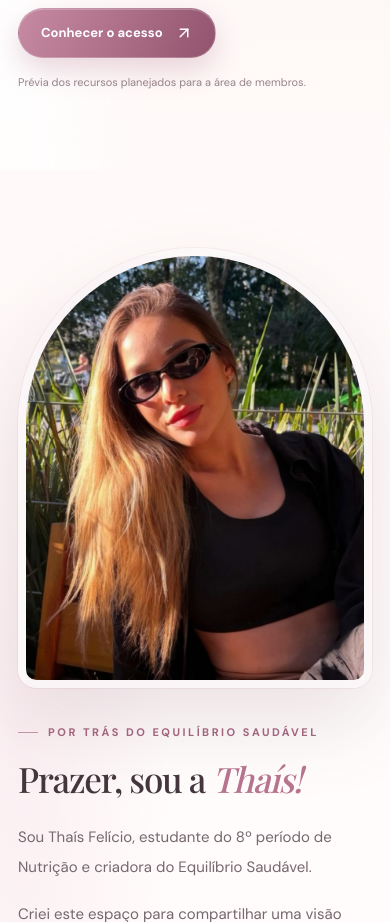
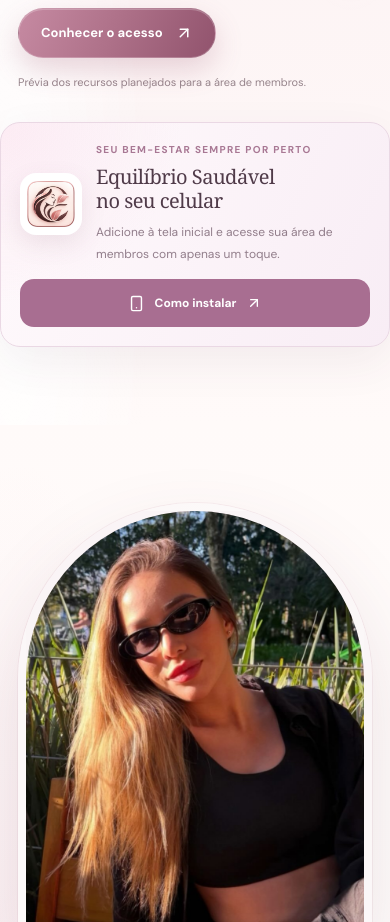
Before and after one commit to deferias777-spec/equilibriosaudavelTH, a React (Vite) app: page / in a window 390 px wide. Shown: the part 2700-3622 px from the top of the page. Built offline with nearby package versions, Linux system fonts and the light colour scheme; no server answers.

Commit message:
feat: premium mobile app install section

```diff
--- /dev/null
+++ b/src/components/InstallAppPromo.css
@@ -0,0 +1,228 @@
+.es-install-promo,
+.es-install-promo * {
+  box-sizing: border-box;
+}
+
+.es-install-promo {
+  display: flex;
+  align-items: center;
+  gap: 20px;
+  width: 100%;
+  max-width: 1120px;
+  margin: 30px auto 0;
+  padding: 22px 25px;
+  border: 1px solid #ead8e4;
+  border-radius: 24px;
+  background:
+    radial-gradient(circle at 0% 0%,rgba(245,198,220,.28),transparent 40%),
+    linear-gradient(115deg,#fffafc,#f8edf5);
+  box-shadow: 0 15px 45px rgba(91,53,78,.07);
+}
+
+.es-install-promo-icon {
+  flex: 0 0 76px;
+  width: 76px;
+  height: 76px;
+  padding: 5px;
+  border-radius: 20px;
+  background: #fff;
+  box-shadow: 0 9px 25px rgba(125,79,109,.12);
+}
+
+.es-install-promo-icon img {
+  display: block;
+  width: 100%;
+  height: 100%;
+  border-radius: 16px;
+  object-fit: cover;
+}
+
+.es-install-promo-copy {
+  flex: 1;
+  min-width: 0;
+}
+
+.es-install-promo-copy > span {
+  display: block;
+  margin-bottom: 8px;
+  color: #a87894;
+  font-size: 10px;
+  font-weight: 800;
+  letter-spacing: 1.3px;
+}
+
+.es-install-promo-copy h3 {
+  margin: 0 0 8px;
+  color: #503b49;
+  font-family: Georgia,serif;
+  font-size: clamp(20px,2.3vw,27px);
+  line-height: 1.2;
+}
+
+.es-install-promo-copy p {
+  margin: 0;
+  color: #927e8b;
+  font-size: 12px;
+  line-height: 1.8;
+}
+
+.es-install-promo-button,
+.es-install-confirm {
+  display: inline-flex;
+  align-items: center;
+  justify-content: center;
+  gap: 10px;
+  min-height: 48px;
+  padding: 13px 20px;
+  border: 0;
+  border-radius: 14px;
+  background: #a86e91;
+  color: #fff;
+  font-size: 12px;
+  font-weight: 750;
+  cursor: pointer;
+  transition: background .2s,transform .2s;
+}
+
+.es-install-promo-button:hover,
+.es-install-confirm:hover {
+  background: #925a7d;
+  transform: translateY(-2px);
+}
+
+.es-install-overlay {
+  position: fixed;
+  inset: 0;
+  z-index: 99999;
+  display: flex;
+  align-items: center;
+  justify-content: center;
+  padding: 20px;
+  background: rgba(43,29,40,.58);
+  backdrop-filter: blur(9px);
+}
+
+.es-install-dialog {
+  position: relative;
+  width: min(100%,620px);
+  max-height: 90vh;
+  overflow-y: auto;
+  padding: 35px;
+  border: 1px solid #f0deea;
+  border-radius: 26px;
+  background: #fffbfd;
+  box-shadow: 0 30px 90px rgba(38,20,33,.2);
+}
+
+.es-install-close {
+  position: absolute;
+  top: 17px;
+  right: 17px;
+  display: grid;
+  place-items: center;
+  width: 38px;
+  height: 38px;
+  border: 1px solid #eddce7;
+  border-radius: 11px;
+  background: white;
+  color: #735767;
+  cursor: pointer;
+}
+
+.es-install-dialog-icon {
+  display: block;
+  width: 76px;
+  height: 76px;
+  margin-bottom: 22px;
+  border-radius: 18px;
+  object-fit: cover;
+  box-shadow: 0 9px 25px rgba(125,79,109,.13);
+}
+
+.es-install-eyebrow {
+  color: #ad7898;
+  font-size: 10px;
+  font-weight: 800;
+  letter-spacing: 1.5px;
+}
+
+.es-install-dialog h2 {
+  margin: 12px 0;
+  color: #503b49;
+  font-family: Georgia,serif;
+  font-size: clamp(26px,4vw,35px);
+  line-height: 1.2;
+}
+
+.es-install-description {
+  color: #927d8a;
+  font-size: 13px;
+  line-height: 1.8;
+}
+
+.es-install-platforms {
+  display: grid;
+  grid-template-columns: repeat(2,minmax(0,1fr));
+  gap: 15px;
+  margin: 25px 0;
+}
+
+.es-install-platform {
+  padding: 20px;
+  border: 1px solid #eedde8;
+  border-radius: 17px;
+  background: #fff;
+}
+
+.es-install-platform strong {
+  color: #694c5e;
+  font-size: 13px;
+}
+
+.es-install-platform ol {
+  margin: 14px 0 0;
+  padding-left: 19px;
+  color: #907b88;
+  font-size: 12px;
+  line-height: 2;
+}
+
+.es-install-confirm {
+  width: 100%;
+}
+
+@media(max-width:700px) {
+  .es-install-promo {
+    flex-wrap: wrap;
+    gap: 14px;
+    padding: 19px;
+    border-radius: 20px;
+  }
+
+  .es-install-promo-icon {
+    flex-basis: 62px;
+    width: 62px;
+    height: 62px;
+    border-radius: 16px;
+  }
+
+  .es-install-promo-button {
+    width: 100%;
+  }
+
+  .es-install-dialog {
+    padding: 26px 20px;
+    border-radius: 20px;
+  }
+
+  .es-install-platforms {
+    grid-template-columns: 1fr;
+  }
+}
+
+@media(prefers-reduced-motion:reduce) {
+  .es-install-promo-button,
+  .es-install-confirm {
+    transition: none;
+  }
+}
--- /dev/null
+++ b/src/components/InstallAppPromo.jsx
@@ -0,0 +1,132 @@
+import React, { useEffect, useState } from 'react';
+import { Smartphone, ArrowUpRight, X } from 'lucide-react';
+import './InstallAppPromo.css';
+
+export default function InstallAppPromo() {
+  const [isOpen, setIsOpen] = useState(false);
+
+  useEffect(() => {
+    if (!isOpen) return;
+
+    const onEscape = (event) => {
+      if (event.key === 'Escape') setIsOpen(false);
+    };
+
+    window.addEventListener('keydown', onEscape);
+
+    return () => window.removeEventListener('keydown', onEscape);
+  }, [isOpen]);
+
+  return (
+    <>
+      <div className="es-install-promo">
+        <div className="es-install-promo-icon">
+          <img
+            src="/images/favicon.png"
+            alt="Ícone Equilíbrio Saudável"
+            loading="lazy"
+          />
+        </div>
+
+        <div className="es-install-promo-copy">
+          <span>SEU BEM-ESTAR SEMPRE POR PERTO</span>
+
+          <h3>Equilíbrio Saudável no seu celular</h3>
+
+          <p>
+            Adicione à tela inicial e acesse sua área de membros
+            com apenas um toque.
+          </p>
+        </div>
+
+        <button
+          type="button"
+          className="es-install-promo-button"
+          onClick={() => setIsOpen(true)}
+        >
+          <Smartphone size={17} />
+          Como instalar
+          <ArrowUpRight size={16} />
+        </button>
+      </div>
+
+      {isOpen && (
+        <div
+          className="es-install-overlay"
+          onMouseDown={(event) => {
+            if (event.target === event.currentTarget) {
+              setIsOpen(false);
+            }
+          }}
+        >
+          <div
+            className="es-install-dialog"
+            role="dialog"
+            aria-modal="true"
+            aria-labelledby="es-install-heading"
+          >
+            <button
+              type="button"
+              className="es-install-close"
+              aria-label="Fechar instruções"
+              onClick={() => setIsOpen(false)}
+            >
+              <X size={20} />
+            </button>
+
+            <img
+              src="/images/favicon.png"
+              alt=""
+              className="es-install-dialog-icon"
+            />
+
+            <span className="es-install-eyebrow">
+              SEU ESPAÇO, SEMPRE POR PERTO
+            </span>
+
+            <h2 id="es-install-heading">
+              Leve seu bem-estar com você.
+            </h2>
+
+            <p className="es-install-description">
+              Adicione o Equilíbrio Saudável à tela inicial
+              do celular e tenha acesso rápido à sua área de membros.
+            </p>
+
+            <div className="es-install-platforms">
+              <section className="es-install-platform">
+                <strong>iPhone · Safari</strong>
+
+                <ol>
+                  <li>Abra nosso site no Safari.</li>
+                  <li>Toque no botão Compartilhar.</li>
+                  <li>Escolha Adicionar à Tela de Início.</li>
+                  <li>Confirme tocando em Adicionar.</li>
+                </ol>
+              </section>
+
+              <section className="es-install-platform">
+                <strong>Android · Chrome</strong>
+
+                <ol>
+                  <li>Abra nosso site no Chrome.</li>
+                  <li>Toque no menu de três pontos.</li>
+                  <li>Escolha Instalar app ou Adicionar à tela inicial.</li>
+                  <li>Confirme a instalação.</li>
+                </ol>
+              </section>
+            </div>
+
+            <button
+              type="button"
+              className="es-install-confirm"
+              onClick={() => setIsOpen(false)}
+            >
+              Entendi
+            </button>
+          </div>
+        </div>
+      )}
+    </>
+  );
+}
--- a/src/pages/Home.jsx
+++ b/src/pages/Home.jsx
@@ -1,3 +1,4 @@
+import InstallAppPromo from '../components/InstallAppPromo';
 import HomeCommunityPromo from '../components/HomeCommunityPromo';
 import React, { useState } from 'react';
 import { Link } from 'react-router-dom';
@@ -270,7 +271,8 @@ export default function Home() {
             </p>
           </div>
         </div>
-      </section>
+        <InstallAppPromo />
+</section>
 
       <section className="v5-about" id="sobre">
         <div className="v5-container v5-about__layout">
```
